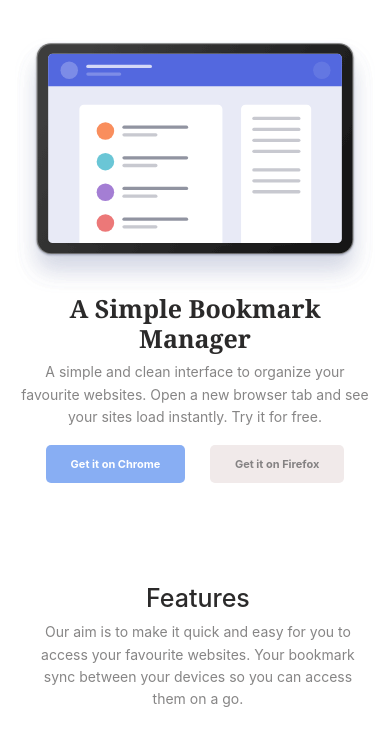
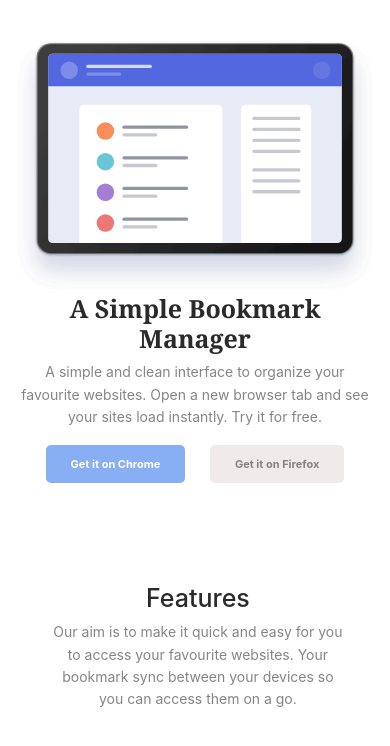
Before and after one commit to emedee/book-mark-landing-page, a plain HTML site: page Index.html in a window 390 px wide. Shown: the part 98-844 px from the top of the page. Drawn offline with nearby package versions, Linux system fonts and the light colour scheme.

Commit message:
another commit

```diff
--- a/Style.css
+++ b/Style.css
@@ -12,7 +12,7 @@
         margin-top: 100px !important;
     }
     #ues{
-        width: 92% !important;
+        width: 80% !important;
         margin-left: auto !important;
         margin-right: auto !important;
     }
```
